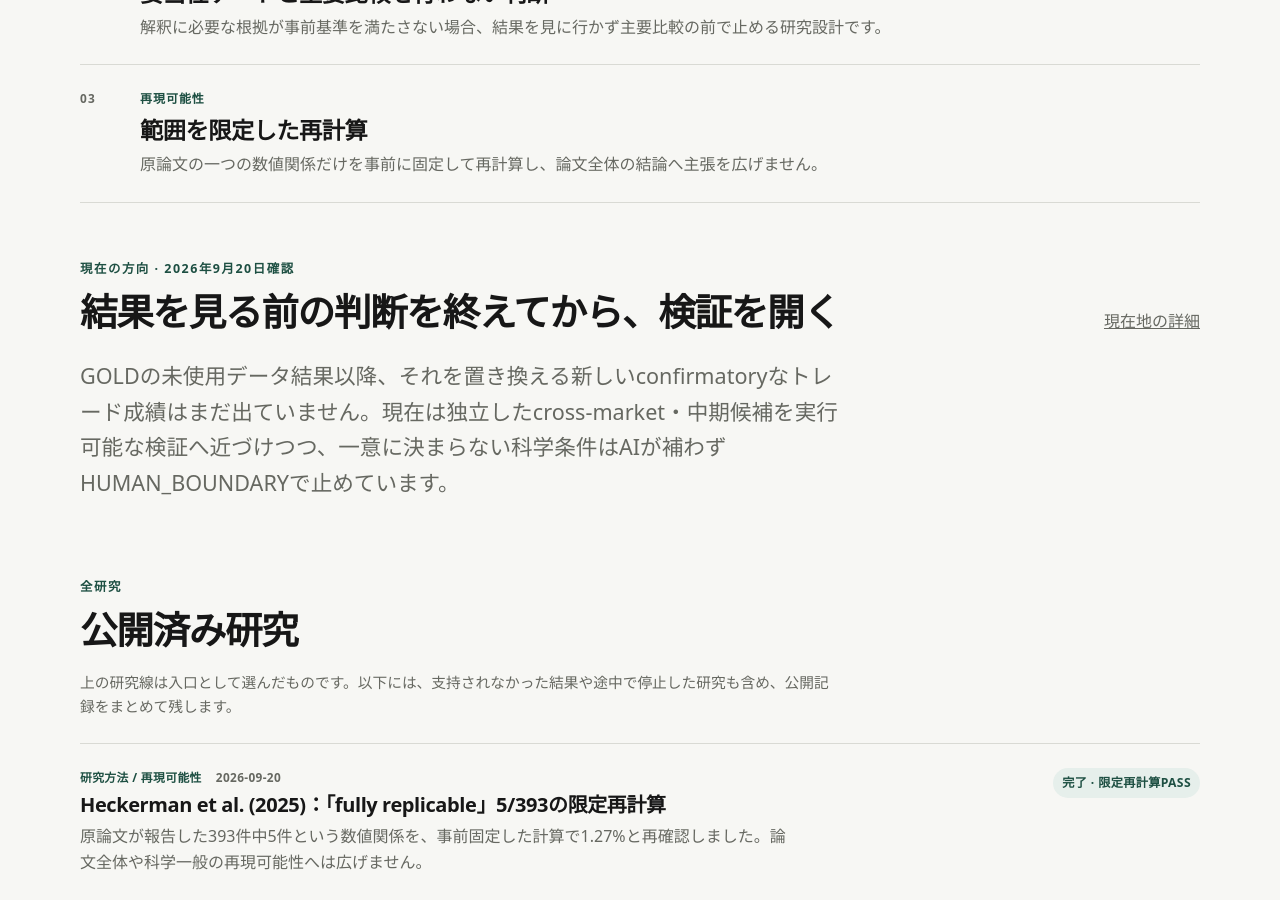
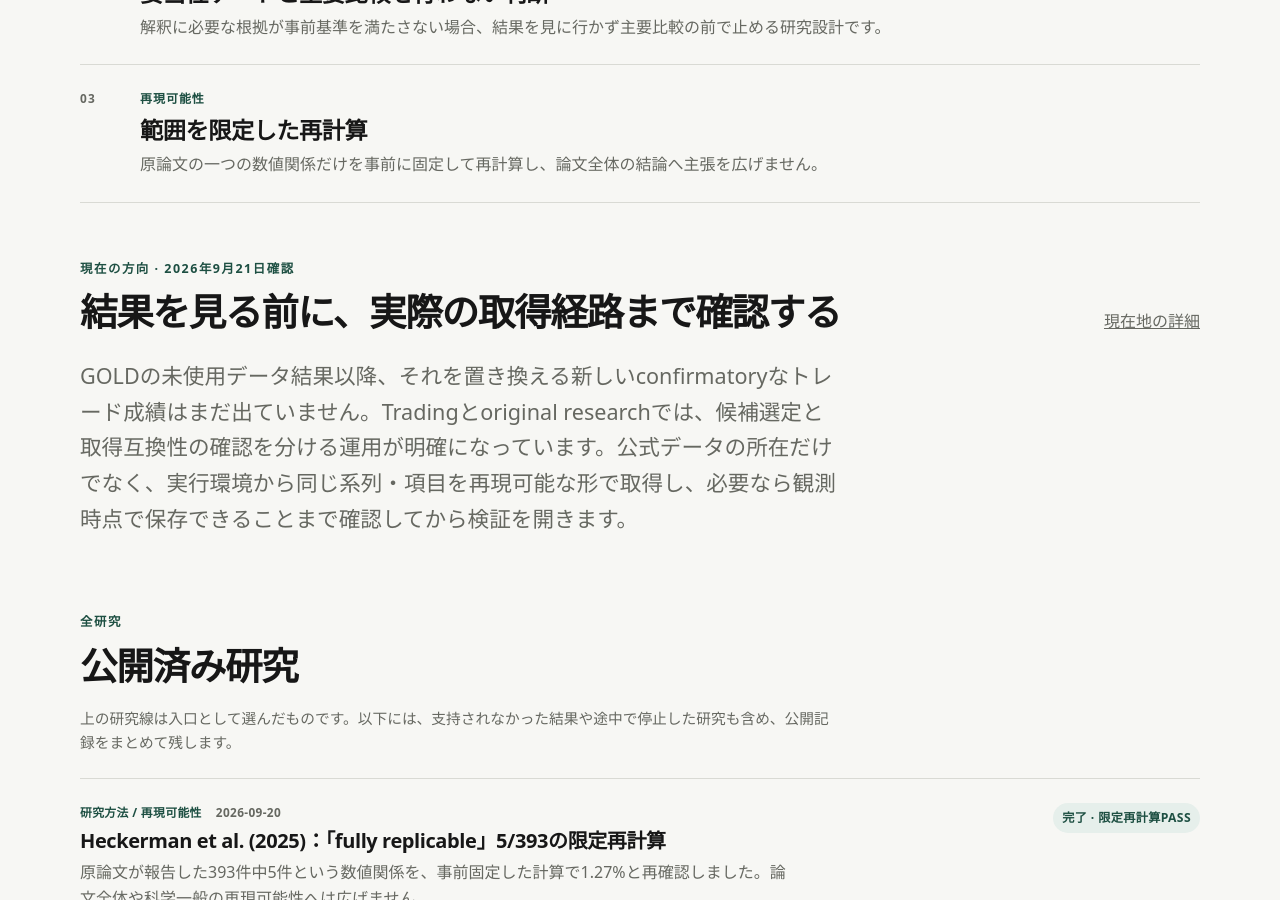
Before and after one commit to Josh-Temple/studio-lab-research, a Jekyll site: the page built from ja/research/index.md, in a window 1280 px wide and 900 px high, scrolled down 821 px. Built offline with Jekyll 4.4.1, drawn with Linux system fonts in a browser that asks for light colours.

Commit message:
9月21日の研究方向を反映

```diff
--- a/ja/research/index.md
+++ b/ja/research/index.md
@@ -45,8 +45,8 @@ description: Studio Labの公開研究。方法、結果、限界、根拠を分
 </section>
 
 <section class="section compact-section">
-  <div class="section-heading"><div><p class="eyebrow">現在の方向 · 2026年9月20日確認</p><h2>結果を見る前の判断を終えてから、検証を開く</h2></div><a href="{{ '/ja/trading/' | relative_url }}">現在地の詳細</a></div>
-  <p class="lede">GOLDの未使用データ結果以降、それを置き換える新しいconfirmatoryなトレード成績はまだ出ていません。現在は独立したcross-market・中期候補を実行可能な検証へ近づけつつ、一意に決まらない科学条件はAIが補わずHUMAN_BOUNDARYで止めています。</p>
+  <div class="section-heading"><div><p class="eyebrow">現在の方向 · 2026年9月21日確認</p><h2>結果を見る前に、実際の取得経路まで確認する</h2></div><a href="{{ '/ja/trading/' | relative_url }}">現在地の詳細</a></div>
+  <p class="lede">GOLDの未使用データ結果以降、それを置き換える新しいconfirmatoryなトレード成績はまだ出ていません。Tradingとoriginal researchでは、候補選定と取得互換性の確認を分ける運用が明確になっています。公式データの所在だけでなく、実行環境から同じ系列・項目を再現可能な形で取得し、必要なら観測時点で保存できることまで確認してから検証を開きます。</p>
 </section>
 
 <section class="section">
```
